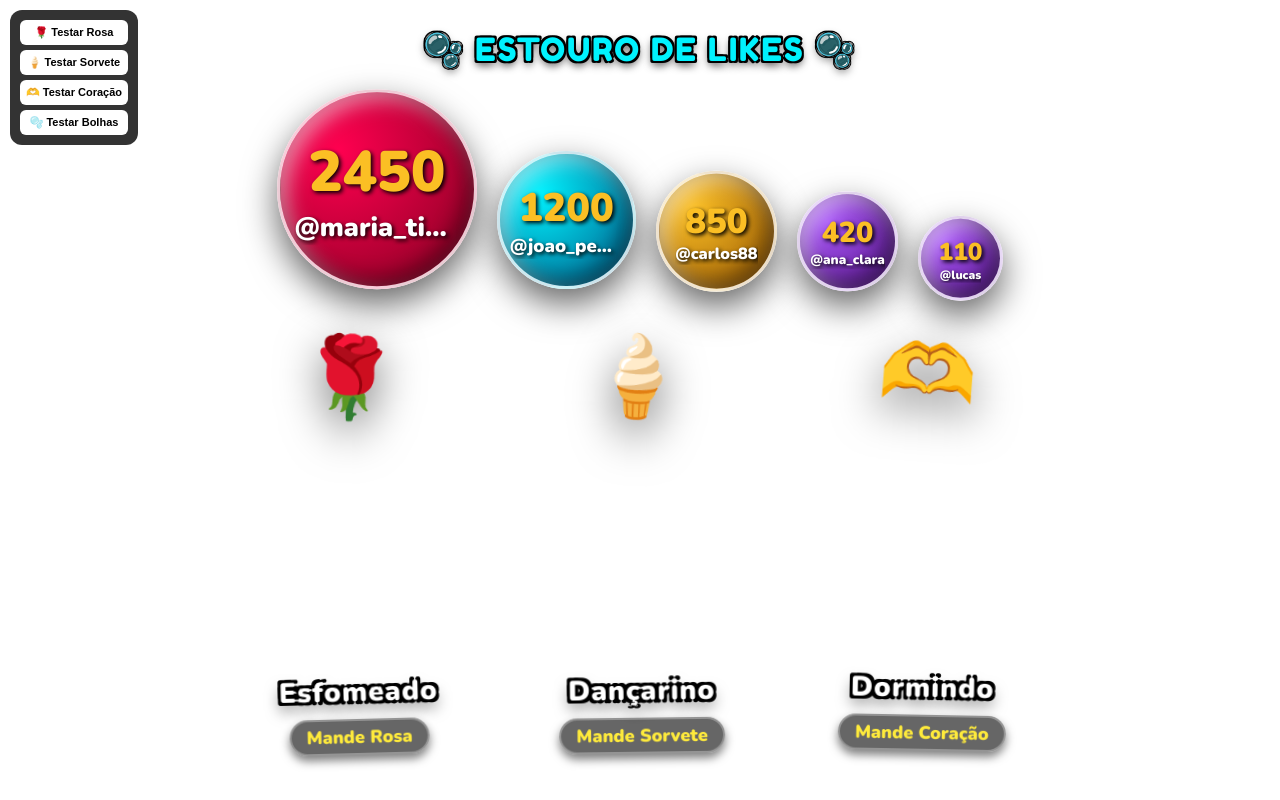
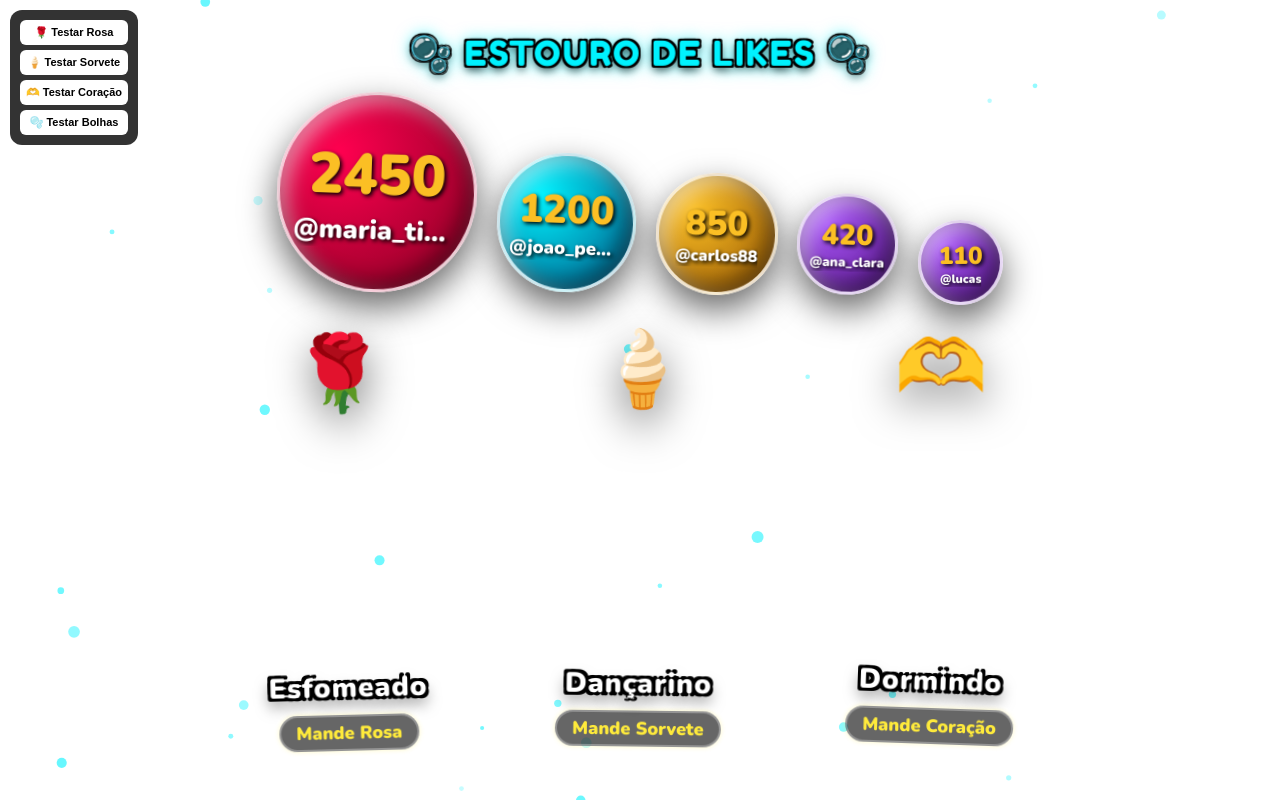
Before and after one commit to Nelsky1996/meu-jogo-live, a website: page public/index.html in a window 1280 px wide. Both pictures are taken after a click on the button "🫧 Testar Bolhas". Drawn offline with nearby package versions, Linux system fonts and the light colour scheme.

Commit message:
Update index.html

```diff
--- a/public/index.html
+++ b/public/index.html
@@ -9,7 +9,6 @@
         * { box-sizing: border-box; margin: 0; padding: 0; }
 
         body {
-            /* Fundo totalmente transparente para exibir o cenário do OBS */
             background-color: transparent;
             font-family: 'Nunito', sans-serif;
             overflow: hidden;
@@ -19,6 +18,18 @@
             align-items: center;
             justify-content: space-evenly;
             padding: 20px;
+            position: relative;
+        }
+
+        /* Camada de partículas flutuantes */
+        #ambient-particles {
+            position: absolute;
+            top: 0;
+            left: 0;
+            width: 100%;
+            height: 100%;
+            pointer-events: none;
+            z-index: 0;
         }
 
         .test-panel {
@@ -35,9 +46,16 @@
         /* ================= BOLHAS DE LIKES ================= */
         .ranking-title {
             font-family: 'Fredoka One', cursive;
-            font-size: 32px; text-align: center; margin-bottom: 20px;
+            font-size: 34px; text-align: center; margin-bottom: 20px;
             color: #00f2fe; text-transform: uppercase; letter-spacing: 2px;
             text-shadow: 0 4px 8px rgba(0,0,0,0.8), 2px 2px 0px #000, -2px -2px 0px #000, 2px -2px 0px #000, -2px 2px 0px #000;
+            animation: pulseTitle 2.5s infinite ease-in-out;
+            z-index: 1;
+        }
+
+        @keyframes pulseTitle {
+            0%, 100% { transform: scale(1); filter: drop-shadow(0 0 5px rgba(0,242,254,0.4)); }
+            50% { transform: scale(1.04); filter: drop-shadow(0 0 15px rgba(0,242,254,0.9)); }
         }
 
         .bubbles-container {
@@ -48,6 +66,7 @@
             min-height: 220px;
             position: relative;
             width: 100%;
+            z-index: 1;
         }
 
         .bubble {
@@ -62,18 +81,19 @@
         }
 
         @keyframes floatBubble {
-            0% { transform: translateY(0px); }
-            100% { transform: translateY(-20px); }
+            0% { transform: translateY(0px) rotate(-2deg); }
+            100% { transform: translateY(-22px) rotate(2deg); }
         }
 
-        /* ================= PALCO (AMBIENTE REAL) ================= */
+        /* ================= PALCO ================= */
         .stage {
             display: flex;
             justify-content: center;
-            gap: 5px;
+            gap: 15px;
             width: 100%;
-            max-width: 950px;
-            margin-top: 30px;
+            max-width: 980px;
+            margin-top: 20px;
+            z-index: 1;
         }
 
         .crib {
@@ -84,7 +104,7 @@
             box-shadow: none;
             display: flex; flex-direction: column; align-items: center; justify-content: flex-end;
             padding: 10px; position: relative;
-            animation: gentleRock 4s ease-in-out infinite alternate;
+            animation: gentleRock 3.5s ease-in-out infinite alternate;
             z-index: 1; transition: all 0.3s cubic-bezier(0.175, 0.885, 0.32, 1.275);
         }
 
@@ -92,16 +112,16 @@
             z-index: 9999 !important;
             transform: scale(1.35) translateY(-30px) !important;
             animation: none !important;
-            filter: drop-shadow(0 0 30px rgba(255, 0, 80, 0.8));
+            filter: drop-shadow(0 0 35px rgba(255, 0, 80, 0.9));
         }
 
         #crib-1 { animation-delay: 0s; }
-        #crib-2 { animation-delay: -1.5s; }
-        #crib-3 { animation-delay: -3s; }
+        #crib-2 { animation-delay: -1.2s; }
+        #crib-3 { animation-delay: -2.4s; }
 
         @keyframes gentleRock {
-            0% { transform: rotate(-1.5deg) translateY(0); }
-            100% { transform: rotate(1.5deg) translateY(-5px); }
+            0% { transform: rotate(-2deg) translateY(0); }
+            100% { transform: rotate(2deg) translateY(-8px); }
         }
 
         .gift-icon-display {
@@ -110,17 +130,29 @@
             font-size: 70px;
             filter: drop-shadow(0 15px 20px rgba(0,0,0,0.5));
             z-index: 10;
-            animation: pulseGift 1.5s infinite alternate ease-in-out;
+            animation: pulseGift 1.8s infinite alternate ease-in-out;
         }
         @keyframes pulseGift {
-            0% { transform: scale(1) rotate(-5deg); }
-            100% { transform: scale(1.15) rotate(5deg); }
+            0% { transform: scale(1) rotate(-6deg); }
+            100% { transform: scale(1.18) rotate(6deg); }
         }
 
+        /* Movimento constante de respiração nos bebés */
         .baby-container {
             width: 100%; height: 280px;
             display: flex; align-items: center; justify-content: center; position: relative;
+            animation: babyBreathing 2.8s ease-in-out infinite alternate;
         }
+
+        #crib-1 .baby-container { animation-delay: 0s; }
+        #crib-2 .baby-container { animation-delay: -0.9s; }
+        #crib-3 .baby-container { animation-delay: -1.8s; }
+
+        @keyframes babyBreathing {
+            0% { transform: scale(1) translateY(0); }
+            100% { transform: scale(1.025) translateY(-4px); }
+        }
+
         .baby-canvas {
             width: 100%; height: 100%; object-fit: contain;
             filter: drop-shadow(0 25px 15px rgba(0,0,0,0.5));
@@ -153,6 +185,12 @@
             display: inline-block;
             margin-top: 8px;
             box-shadow: 0 5px 10px rgba(0,0,0,0.5);
+            animation: hintGlow 2s infinite alternate ease-in-out;
+        }
+
+        @keyframes hintGlow {
+            0% { box-shadow: 0 0 5px rgba(255, 235, 59, 0.3); }
+            100% { box-shadow: 0 0 15px rgba(255, 235, 59, 0.8); }
         }
 
         .anim-eat { animation: turboEat 0.4s infinite alternate ease-in-out !important; }
@@ -166,6 +204,9 @@
     </style>
 </head>
 <body>
+
+    <!-- Canvas de partículas no fundo -->
+    <canvas id="ambient-particles"></canvas>
 
     <div>
         <div class="ranking-title">🫧 ESTOURO DE LIKES 🫧</div>
@@ -229,6 +270,92 @@
             document.getElementById('debug-panel').style.display = 'none';
         }
 
+        // ================= SOM SINTETIZADO DE BOLHA (WEB AUDIO) =================
+        let audioCtx;
+        function playPopSound() {
+            try {
+                if (!audioCtx) {
+                    audioCtx = new (window.AudioContext || window.webkitAudioContext)();
+                }
+                if (audioCtx.state === 'suspended') {
+                    audioCtx.resume();
+                }
+                const osc = audioCtx.createOscillator();
+                const gain = audioCtx.createGain();
+
+                osc.type = 'sine';
+                // Efeito sonoro característico de "plop" ascendente de bolha
+                osc.frequency.setValueAtTime(320, audioCtx.currentTime);
+                osc.frequency.exponentialRampToValueAtTime(750, audioCtx.currentTime + 0.12);
+
+                gain.gain.setValueAtTime(0.3, audioCtx.currentTime);
+                gain.gain.exponentialRampToValueAtTime(0.01, audioCtx.currentTime + 0.12);
+
+                osc.connect(gain);
+                gain.connect(audioCtx.destination);
+
+                osc.start();
+                osc.stop(audioCtx.currentTime + 0.13);
+            } catch (e) {
+                // Silencioso se não suportado
+            }
+        }
+
+        // ================= GERADOR DE PARTÍCULAS NO FUNDO =================
+        const pCanvas = document.getElementById('ambient-particles');
+        const pCtx = pCanvas.getContext('2d');
+        let particles = [];
+
+        function resizeParticleCanvas() {
+            pCanvas.width = window.innerWidth;
+            pCanvas.height = window.innerHeight;
+        }
+        window.addEventListener('resize', resizeParticleCanvas);
+        resizeParticleCanvas();
+
+        class Particle {
+            constructor() {
+                this.reset();
+            }
+            reset() {
+                this.x = Math.random() * pCanvas.width;
+                this.y = pCanvas.height + Math.random() * 50;
+                this.radius = Math.random() * 4 + 2;
+                this.speed = Math.random() * 1.2 + 0.6;
+                this.alpha = Math.random() * 0.4 + 0.2;
+                this.wobble = Math.random() * Math.PI * 2;
+            }
+            update() {
+                this.y -= this.speed;
+                this.wobble += 0.03;
+                this.x += Math.sin(this.wobble) * 0.6;
+                if (this.y < -20) this.reset();
+            }
+            draw() {
+                pCtx.beginPath();
+                pCtx.arc(this.x, this.y, this.radius, 0, Math.PI * 2);
+                pCtx.fillStyle = `rgba(0, 242, 254, ${this.alpha})`;
+                pCtx.fill();
+            }
+        }
+
+        for (let i = 0; i < 28; i++) {
+            const p = new Particle();
+            p.y = Math.random() * pCanvas.height;
+            particles.push(p);
+        }
+
+        function animateParticles() {
+            pCtx.clearRect(0, 0, pCanvas.width, pCanvas.height);
+            particles.forEach(p => {
+                p.update();
+                p.draw();
+            });
+            requestAnimationFrame(animateParticles);
+        }
+        animateParticles();
+
+        // ================= RENDERIZAÇÃO DOS BEBÉS =================
         const babyIds = [1, 2, 3];
         const videoProcessors = [];
 
@@ -242,15 +369,12 @@
                     const r = frame.data[i * 4 + 0];
                     const g = frame.data[i * 4 + 1];
                     const b = frame.data[i * 4 + 2];
-                    // Remoção do fundo verde (Chroma key)
                     if (g > 90 && g > r * 1.3 && g > b * 1.3) {
                         frame.data[i * 4 + 3] = 0;
                     }
                 }
                 ctx.putImageData(frame, 0, 0);
-            } catch (err) {
-                console.error("Erro no processamento do canvas:", err);
-            }
+            } catch (err) {}
         }
 
         babyIds.forEach(id => {
@@ -273,17 +397,11 @@
                 };
 
                 video.addEventListener('loadedmetadata', setupInitialFrame);
-                video.addEventListener('loadeddata', () => {
-                    video.currentTime = 0.05;
-                });
+                video.addEventListener('loadeddata', () => { video.currentTime = 0.05; });
                 video.addEventListener('seeked', () => renderFrame(video, canvas, ctx));
-                video.addEventListener('canplay', () => {
-                    if (video.paused) renderFrame(video, canvas, ctx);
-                });
+                video.addEventListener('canplay', () => { if (video.paused) renderFrame(video, canvas, ctx); });
 
-                if (video.readyState >= 2) {
-                    setupInitialFrame();
-                }
+                if (video.readyState >= 2) setupInitialFrame();
             }
         });
 
@@ -297,21 +415,20 @@
         }
         requestAnimationFrame(loop);
 
-        // Ligação WebSocket com deteção automática de WSS (HTTPS)
+        // ================= WEBSOCKET =================
         const wsProtocol = location.protocol === 'https:' ? 'wss:' : 'ws:';
         let ws;
 
         function connectWebSocket() {
             ws = new WebSocket(`${wsProtocol}//${location.host}`);
 
-            ws.onopen = () => {
-                console.log('🟢 Conectado ao servidor!');
-            };
-
             ws.onmessage = (event) => {
                 try {
                     const data = JSON.parse(event.data);
-                    if (data.type === 'UPDATE_RANKING') return updateBubbleUI(data.ranking);
+                    if (data.type === 'UPDATE_RANKING') {
+                        playPopSound(); // Dispara o som ao receber curtidas
+                        return updateBubbleUI(data.ranking);
+                    }
                     if (data.type === 'TRIGGER_BABY') {
                         if (data.target === 'all') {
                             for (let i = 1; i <= 3; i++) triggerAction(i, 'dance');
@@ -319,14 +436,10 @@
                             triggerAction(data.target, data.action);
                         }
                     }
-                } catch(e) {
-                    console.error("Erro ao processar dados recebidos:", e);
-                }
+                } catch(e) {}
             };
 
-            ws.onclose = () => {
-                setTimeout(connectWebSocket, 2000);
-            };
+            ws.onclose = () => setTimeout(connectWebSocket, 2000);
         }
 
         connectWebSocket();
@@ -380,13 +493,11 @@
             }
 
             if (video) {
-                // DESBLOQUEIO DE ÁUDIO NO DISPARO
                 video.muted = false;
                 video.volume = 1.0;
                 video.currentTime = 0;
 
-                video.play().catch(e => {
-                    console.warn('O navegador bloqueou o som por segurança. O vídeo continuará sem som.', e);
+                video.play().catch(() => {
                     video.muted = true;
                     video.play();
                 });
@@ -394,7 +505,7 @@
                 video.onended = () => {
                     video.pause();
                     video.currentTime = 0.05;
-                    video.muted = true; // Volta a mutar para proteger o navegador
+                    video.muted = true;
                     if (canvas) canvas.classList.remove(animClass);
                     if (crib) crib.classList.remove('crib-active');
                 };
@@ -415,6 +526,7 @@
         }
 
         function testRanking() {
+            playPopSound();
             updateBubbleUI([
                 {user: "maria_tiktok", count: 2450},
                 {user: "joao_pedro", count: 1200},
```
